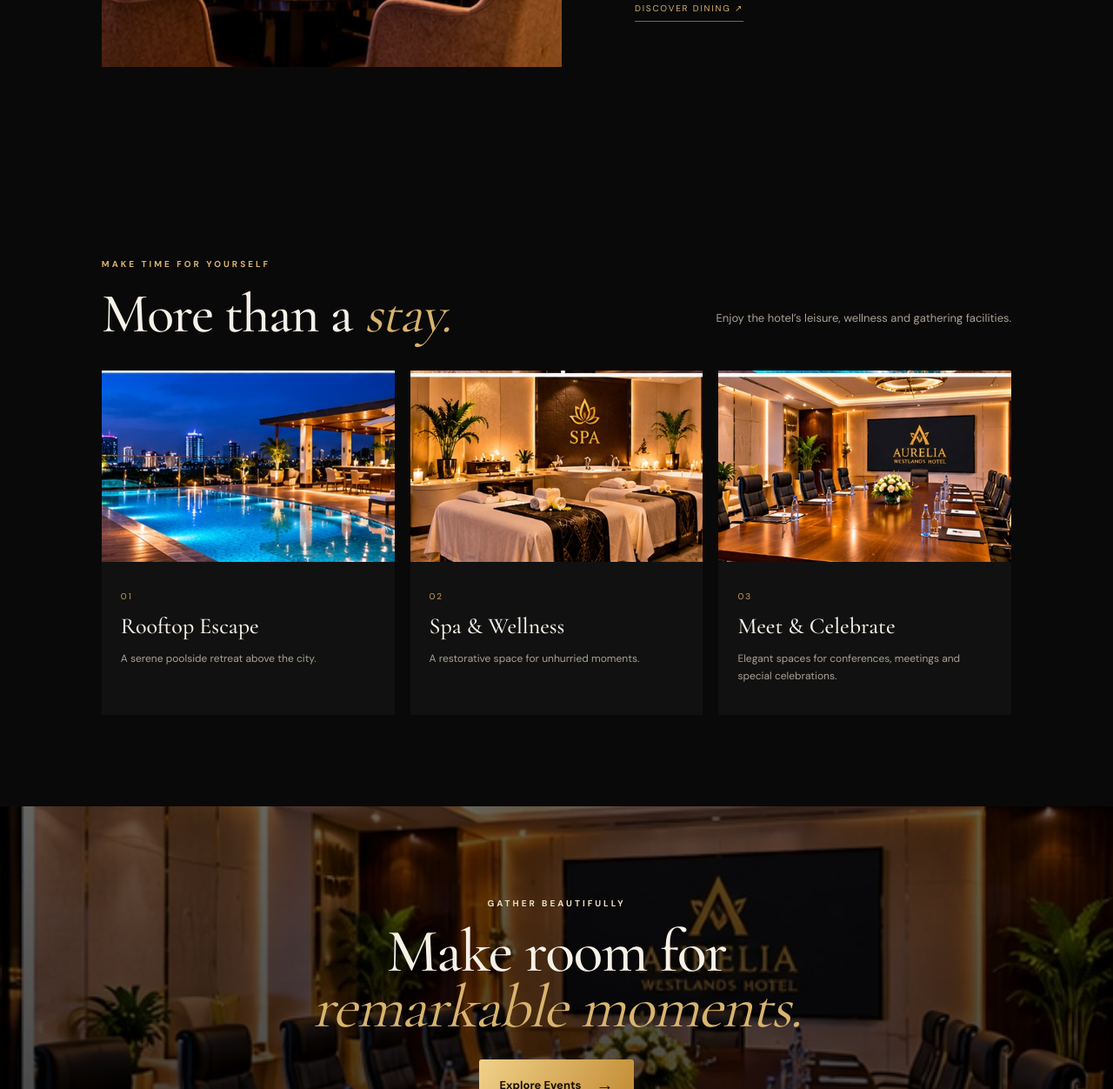
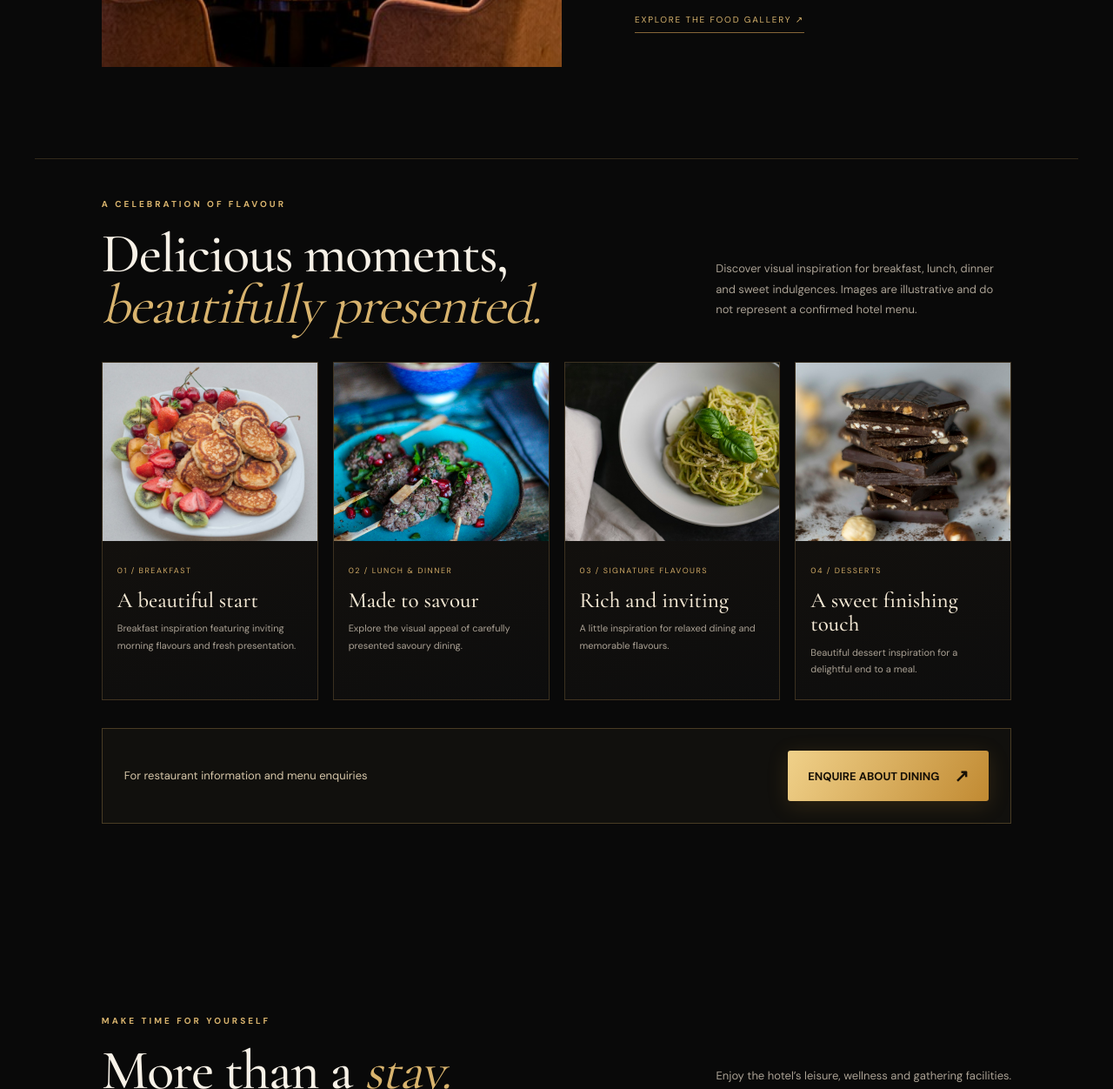
Before and after one commit to strategyxraylab/aurelia-westlands-hotel, a plain HTML site: page index.html in a window 1280 px wide. Shown: the part 2641-3893 px from the top of the page at 87% size. Drawn offline with nearby package versions, Linux system fonts and the light colour scheme.

Commit message:
Add luxury hotel dining and food gallery

```diff
--- a/index.html
+++ b/index.html
@@ -62,8 +62,50 @@
     </section>
 
     <section class="dining section-wrap" id="dining">
-      <div class="dining-photo"><img src="assets/images/fine-dining.jpg" alt="Illustrative hotel restaurant"></div>
-      <div class="dining-copy"><p class="eyebrow gold">A TASTE OF SOMETHING SPECIAL</p><h2>Dining with<br><em>distinction.</em></h2><p>Discover the hotel’s restaurant and dining facilities. Contact us for dining information and enquiries.</p><a class="text-link" href="#contact">DISCOVER DINING ↗</a></div>
+      <div class="dining-photo"><img src="assets/images/fine-dining.jpg" alt="Illustrative luxury hotel restaurant dining setting"></div>
+      <div class="dining-copy">
+        <p class="eyebrow gold">A TASTE OF SOMETHING SPECIAL</p>
+        <h2>Dining with<br><em>distinction.</em></h2>
+        <p>Discover an inviting dining experience at AURELIA WESTLANDS HOTEL. Explore our illustrative food gallery and contact the hotel for restaurant and menu enquiries.</p>
+        <a class="text-link" href="#food-gallery">EXPLORE THE FOOD GALLERY ↗</a>
+      </div>
+    </section>
+
+    <section class="food-showcase section-wrap" id="food-gallery">
+      <div class="section-heading">
+        <div>
+          <p class="eyebrow gold">A CELEBRATION OF FLAVOUR</p>
+          <h2>Delicious moments,<br><em>beautifully presented.</em></h2>
+        </div>
+        <p>Discover visual inspiration for breakfast, lunch, dinner and sweet indulgences. Images are illustrative and do not represent a confirmed hotel menu.</p>
+      </div>
+
+      <div class="food-grid">
+        <article class="food-card">
+          <div class="food-image"><img src="assets/images/food/breakfast.jpg" alt="Illustrative breakfast with pancakes and fresh fruit" loading="lazy"></div>
+          <div class="food-card-copy"><span>01 / BREAKFAST</span><h3>A beautiful start</h3><p>Breakfast inspiration featuring inviting morning flavours and fresh presentation.</p></div>
+        </article>
+
+        <article class="food-card">
+          <div class="food-image"><img src="assets/images/food/grilled-meal.jpg" alt="Illustrative grilled meal beautifully presented" loading="lazy"></div>
+          <div class="food-card-copy"><span>02 / LUNCH & DINNER</span><h3>Made to savour</h3><p>Explore the visual appeal of carefully presented savoury dining.</p></div>
+        </article>
+
+        <article class="food-card">
+          <div class="food-image"><img src="assets/images/food/pasta.jpg" alt="Illustrative gourmet pasta dish" loading="lazy"></div>
+          <div class="food-card-copy"><span>03 / SIGNATURE FLAVOURS</span><h3>Rich and inviting</h3><p>A little inspiration for relaxed dining and memorable flavours.</p></div>
+        </article>
+
+        <article class="food-card">
+          <div class="food-image"><img src="assets/images/food/dessert.jpg" alt="Illustrative chocolate dessert" loading="lazy"></div>
+          <div class="food-card-copy"><span>04 / DESSERTS</span><h3>A sweet finishing touch</h3><p>Beautiful dessert inspiration for a delightful end to a meal.</p></div>
+        </article>
+      </div>
+
+      <div class="food-enquiry">
+        <p>For restaurant information and menu enquiries</p>
+        <a class="gold-button" href="mailto:aureliawestlandshotel@gmail.com?subject=Dining%20Enquiry">ENQUIRE ABOUT DINING <span>↗</span></a>
+      </div>
     </section>
 
     <section class="experiences section-wrap" id="experiences">
--- a/style.css
+++ b/style.css
@@ -46,3 +46,136 @@
     height: 112px;
   }
 }
+
+/* AURELIA LUXURY DINING SHOWCASE */
+.food-showcase {
+  padding-top: 35px;
+  border-top: 1px solid rgba(201,161,91,.22);
+}
+
+.food-grid {
+  display: grid;
+  grid-template-columns: repeat(4, minmax(0, 1fr));
+  gap: 17px;
+}
+
+.food-card {
+  min-width: 0;
+  background: linear-gradient(160deg, #17130e, #0d0d0d);
+  border: 1px solid rgba(201,161,91,.24);
+  overflow: hidden;
+  transition: transform .3s ease, border-color .3s ease;
+}
+
+.food-card:hover {
+  transform: translateY(-6px);
+  border-color: #c9a15b;
+}
+
+.food-image {
+  height: 205px;
+  overflow: hidden;
+  background: #15110c;
+}
+
+.food-image img {
+  width: 100%;
+  height: 100%;
+  object-fit: cover;
+  display: block;
+  transition: transform .6s ease;
+}
+
+.food-card:hover .food-image img {
+  transform: scale(1.07);
+}
+
+.food-card-copy {
+  padding: 21px 17px 24px;
+}
+
+.food-card-copy span {
+  color: #d0aa66;
+  font-size: 9px;
+  letter-spacing: 1.5px;
+}
+
+.food-card-copy h3 {
+  font: 500 25px/1.1 "Cormorant Garamond", serif;
+  color: #f2e7d3;
+  margin: 13px 0 9px;
+}
+
+.food-card-copy p {
+  color: #aaa194;
+  font-size: 11px;
+  line-height: 1.8;
+  margin: 0;
+}
+
+.food-enquiry {
+  margin-top: 32px;
+  padding: 25px;
+  border: 1px solid rgba(201,161,91,.3);
+  background: #11100d;
+  display: flex;
+  align-items: center;
+  justify-content: space-between;
+  gap: 20px;
+}
+
+.food-enquiry p {
+  color: #d5c5a8;
+  font-size: 13px;
+  line-height: 1.7;
+  margin: 0;
+}
+
+@media(max-width: 900px) {
+  .food-grid {
+    grid-template-columns: repeat(2, minmax(0, 1fr));
+  }
+}
+
+@media(max-width: 760px) {
+  .food-showcase {
+    padding-top: 25px;
+  }
+
+  .food-grid {
+    gap: 12px;
+  }
+
+  .food-image {
+    height: 155px;
+  }
+
+  .food-card-copy {
+    padding: 16px 12px 19px;
+  }
+
+  .food-card-copy h3 {
+    font-size: 22px;
+  }
+
+  .food-card-copy p {
+    font-size: 11px;
+  }
+
+  .food-enquiry {
+    align-items: stretch;
+    flex-direction: column;
+    padding: 20px;
+  }
+
+  .food-enquiry .gold-button {
+    justify-content: center;
+  }
+}
+
+@media(prefers-reduced-motion:reduce) {
+  .food-card,
+  .food-image img {
+    transition: none;
+  }
+}
```
Also changed, not shown: assets/images/food/breakfast.jpg (added), assets/images/food/dessert.jpg (added), assets/images/food/grilled-meal.jpg (added), assets/images/food/pasta.jpg (added).
